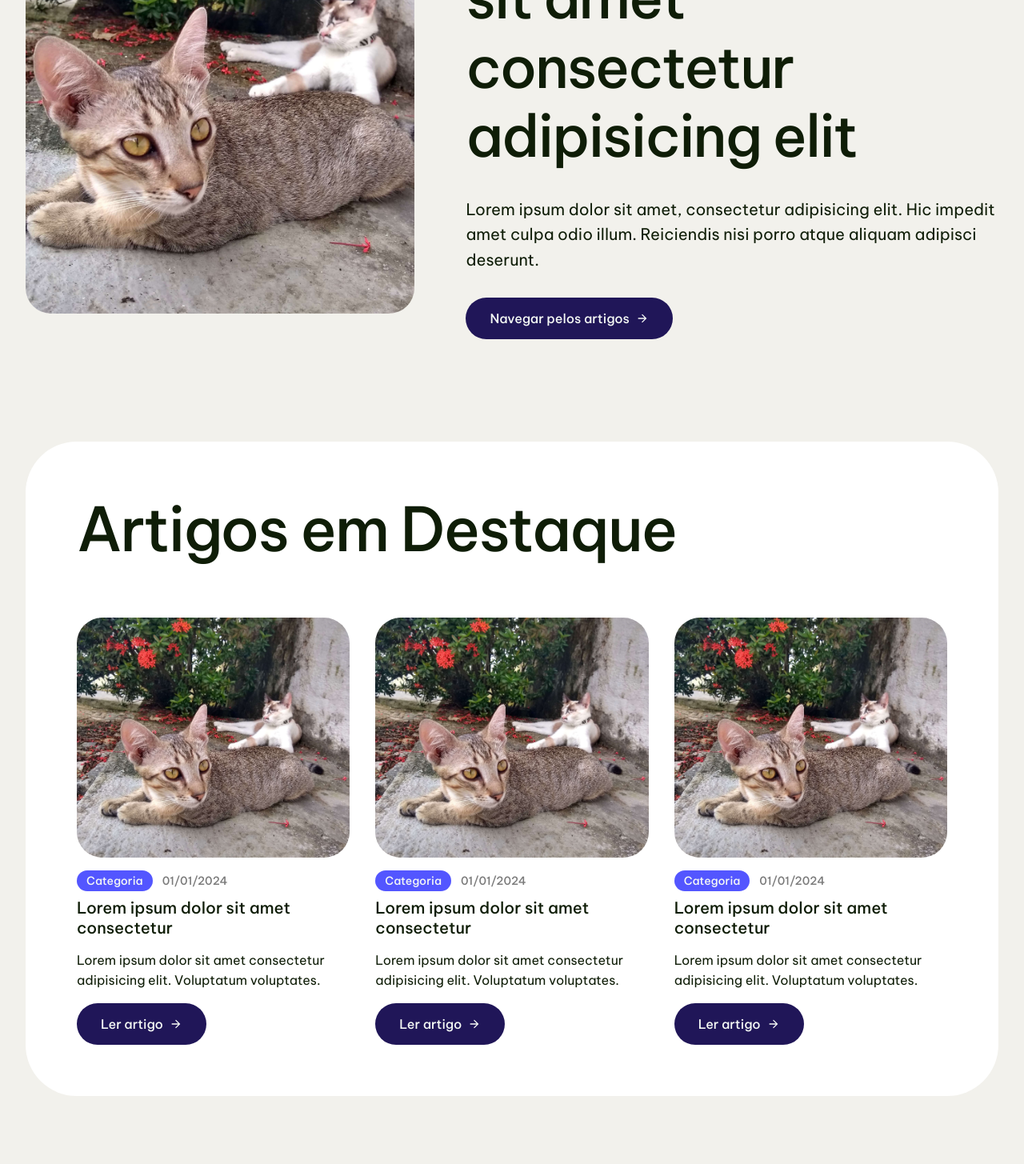
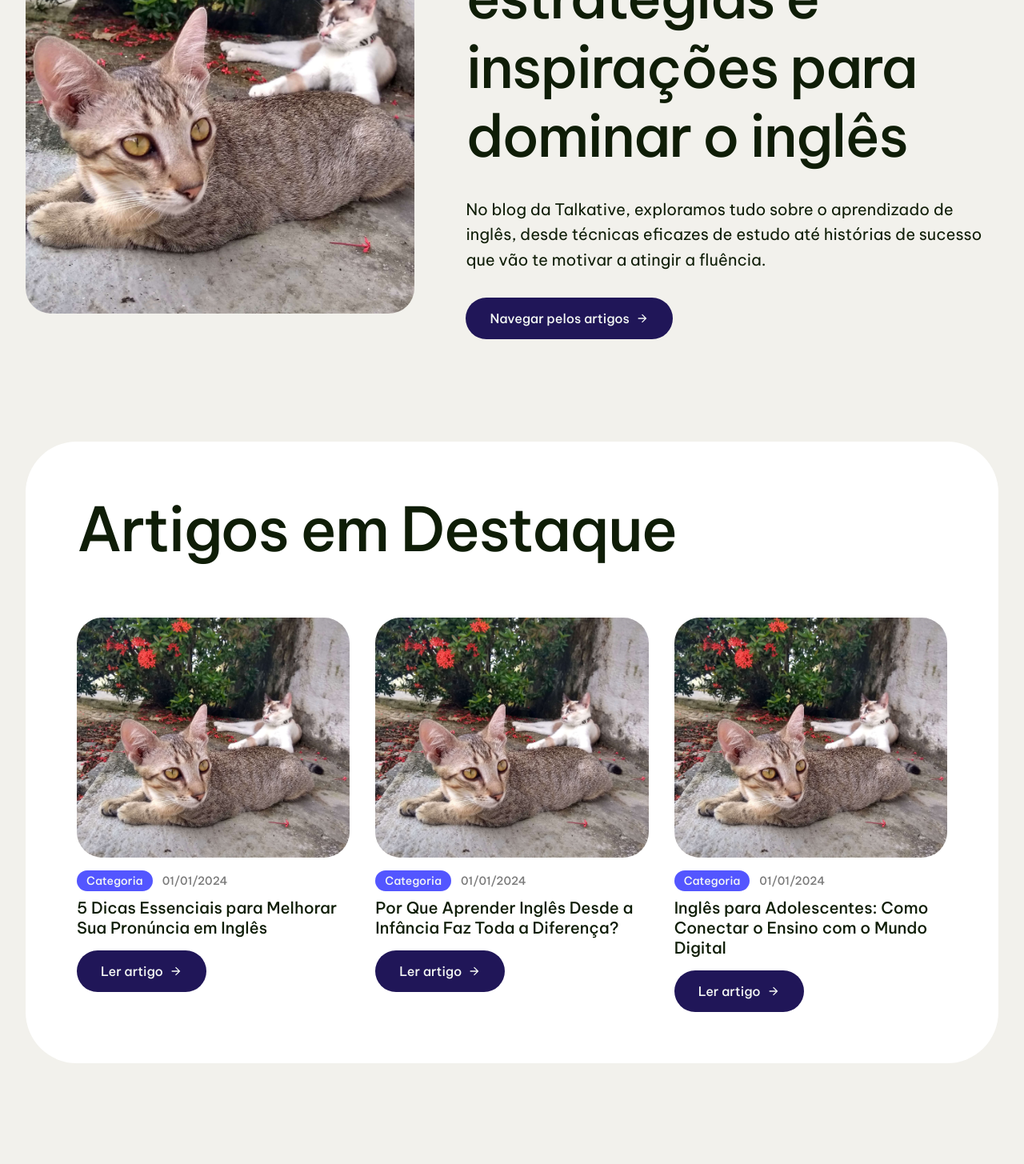
Before and after one commit to SnayderRodrigues/react-study, a React (Vite) app: page /blog in a window 1280 px wide. Shown: the part 400-1855 px from the top of the page at 80% size. Built offline with nearby package versions, Linux system fonts and the light colour scheme.

Commit message:
update: copy texts for blog page and contact page

```diff
--- a/src/pages/blog/BlogPageFeatured.jsx
+++ b/src/pages/blog/BlogPageFeatured.jsx
@@ -2,7 +2,7 @@ import React from "react";
 import Cat from "../../img/IMG_20200407_163224926_HDR-01.jpeg";
 import { IoMdArrowForward } from "react-icons/io";
 
-const FeaturedPost = ({ image, category, date, title, description, link }) => (
+const FeaturedPost = ({ image, category, date, title, link }) => (
   <div className="blogPage-featured__post">
     <img src={image} alt={`Imagem de ${title}`} />
     <div>
@@ -10,7 +10,6 @@ const FeaturedPost = ({ image, category, date, title, description, link }) => (
       <span>{date}</span>
     </div>
     <span>{title}</span>
-    <p>{description}</p>
     <a href={link} className="button">
       Ler artigo <IoMdArrowForward />
     </a>
@@ -23,27 +22,22 @@ const BlogPageFeatured = () => {
       image: Cat,
       category: "Categoria",
       date: "01/01/2024",
-      title: "Lorem ipsum dolor sit amet consectetur",
-      description:
-        "Lorem ipsum dolor sit amet consectetur adipisicing elit. Voluptatum voluptates.",
+      title: "5 Dicas Essenciais para Melhorar Sua Pronúncia em Inglês",
       link: "#",
     },
     {
       image: Cat,
       category: "Categoria",
       date: "01/01/2024",
-      title: "Lorem ipsum dolor sit amet consectetur",
-      description:
-        "Lorem ipsum dolor sit amet consectetur adipisicing elit. Voluptatum voluptates.",
+      title: "Por Que Aprender Inglês Desde a Infância Faz Toda a Diferença?",
       link: "#",
     },
     {
       image: Cat,
       category: "Categoria",
       date: "01/01/2024",
-      title: "Lorem ipsum dolor sit amet consectetur",
-      description:
-        "Lorem ipsum dolor sit amet consectetur adipisicing elit. Voluptatum voluptates.",
+      title:
+        "Inglês para Adolescentes: Como Conectar o Ensino com o Mundo Digital",
       link: "#",
     },
   ];
@@ -60,7 +54,6 @@ const BlogPageFeatured = () => {
               category={post.category}
               date={post.date}
               title={post.title}
-              description={post.description}
               link={post.link}
             />
           ))}
--- a/src/pages/blog/BlogPageHero.jsx
+++ b/src/pages/blog/BlogPageHero.jsx
@@ -10,11 +10,13 @@ const BlogPageHero = () => {
           <img src={Cat} alt="" className="blogPage-hero__image" />
           <div className="blogPage-hero__headline">
             <span>Talkative Blog</span>
-            <h1>Lorem ipsum dolor sit amet consectetur adipisicing elit</h1>
+            <h1>
+              Descubra dicas, estratégias e inspirações para dominar o inglês
+            </h1>
             <p>
-              Lorem ipsum dolor sit amet, consectetur adipisicing elit. Hic
-              impedit amet culpa odio illum. Reiciendis nisi porro atque aliquam
-              adipisci deserunt.
+              No blog da Talkative, exploramos tudo sobre o aprendizado de
+              inglês, desde técnicas eficazes de estudo até histórias de sucesso
+              que vão te motivar a atingir a fluência.
             </p>
             <a href="#blogPageFeatured" className="button">
               Navegar pelos artigos <IoMdArrowForward />
--- a/src/pages/contact/ContactPageForm.jsx
+++ b/src/pages/contact/ContactPageForm.jsx
@@ -154,7 +154,7 @@ const ContactPageForm = () => {
           <div className="contactPage-form__contact">
             <div>
               <span>Fale Conosco</span>
-              <span>Lorem ipsum dolor sit amet consectetur.</span>
+              <span>Entre em contato através dos links abaixo.</span>
               <div>
                 <FaWhatsapp />
                 <span>Converse no WhatsApp</span>
@@ -170,7 +170,7 @@ const ContactPageForm = () => {
             </div>
             <div>
               <span>Ligue</span>
-              <span>Lorem ipsum dolor sit amet consectetur.</span>
+              <span>Horário de atendimendo 08h00 às 17h00 (Seg-Sex).</span>
               <div>
                 <FiPhoneCall />
                 <span>(00) 00000-0000</span>
--- a/src/styles/pages/blog/_blogpagefeatured.scss
+++ b/src/styles/pages/blog/_blogpagefeatured.scss
@@ -46,9 +46,5 @@
       font-weight: 500;
       margin-bottom: 1rem;
     }
-    p {
-      font-size: 1rem;
-      margin-bottom: 1rem;
-    }
   }
 }
```
